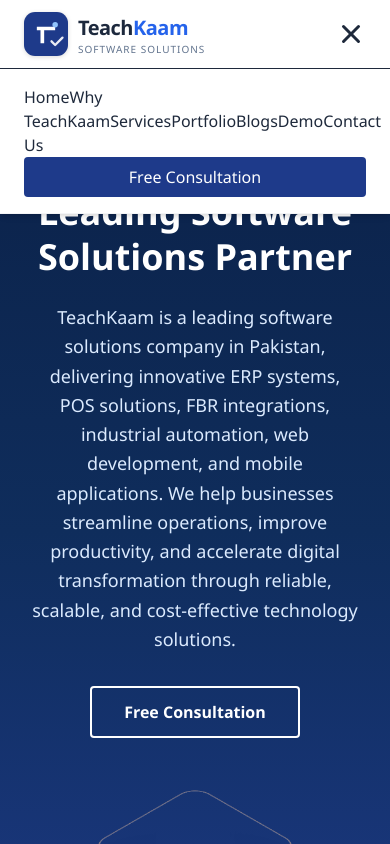
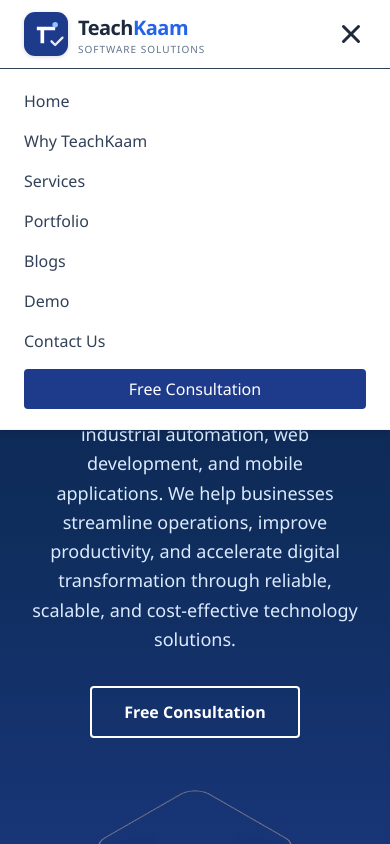
Before and after one commit to RimshaYounas34/Techkaam-website, a React (Vite) app: page / in a window 390 px wide. Both pictures are taken after a click on the element 351 px from the left and 34 px from the top of the page. Shown: the top 844 px of the page. Built offline with nearby package versions, Linux system fonts and the light colour scheme.

Commit message:
Fixed mobile navbar layout and improved UI

```diff
--- a/src/components/Navbar.jsx
+++ b/src/components/Navbar.jsx
@@ -29,9 +29,10 @@
   return (
     <header className="fixed top-0 left-0 w-full z-50">
 
-      {/* Top Bar (hidden on mobile) */}
+      {/* TOP BAR */}
       <div className="bg-black text-white text-sm hidden md:block">
         <div className="max-w-7xl mx-auto px-6 py-2 flex justify-between items-center">
+
           <div className="flex items-center gap-3 text-gray-400">
             {socialLinks.map(({ href, label, Icon }) => (
               <a key={label} href={href} target="_blank" rel="noopener noreferrer">
@@ -50,22 +51,24 @@
               <span>Call</span>
             </a>
           </div>
+
         </div>
       </div>
 
-      {/* Main Nav */}
+      {/* MAIN NAV */}
       <nav className="bg-white shadow-md border-b border-gray-100">
         <div className="max-w-7xl mx-auto px-6 py-3 flex justify-between items-center">
 
+          {/* Logo */}
           <Logo variant="dark" />
 
-          {/* Desktop Menu */}
+          {/* DESKTOP MENU */}
           <div className="hidden lg:flex items-center gap-7">
 
             <Link to="/" className={navLink}>Home</Link>
             <Link to="/about" className={navLink}>Why TeachKaam</Link>
 
-            {/* Services Dropdown */}
+            {/* SERVICES */}
             <div
               className="relative"
               onMouseEnter={() => setShowServices(true)}
@@ -77,7 +80,8 @@
 
               {showServices && (
                 <div className="absolute top-full left-0 w-96 bg-white border rounded-lg shadow-xl p-5 z-[9999]">
-                  <ul className="space-y-3 text-sm">
+                  <ul className="space-y-3 text-sm text-slate-700">
+
                     <li><Link to="/pos-system">Cloud POS System</Link></li>
                     <li><Link to="/fbr-integration">FBR Integration</Link></li>
                     <li><Link to="/pra-integration">PRA Integration</Link></li>
@@ -88,6 +92,7 @@
                     <li><Link to="/app-development">App Development</Link></li>
                     <li><Link to="/whatsapp-api">WhatsApp API Integration</Link></li>
                     <li><Link to="/email-api">Email API Integration</Link></li>
+
                   </ul>
                 </div>
               )}
@@ -104,19 +109,22 @@
             >
               Free Consultation
             </Link>
+
           </div>
 
-          {/* Mobile Menu Icon */}
-          <div className="lg:hidden text-3xl cursor-pointer"
+          {/* MOBILE ICON */}
+          <div
+            className="lg:hidden text-3xl cursor-pointer"
             onClick={() => setMobileOpen(!mobileOpen)}
           >
             {mobileOpen ? <HiX /> : <HiOutlineMenu />}
           </div>
+
         </div>
 
-        {/* Mobile Menu */}
+        {/* MOBILE MENU */}
         {mobileOpen && (
-          <div className="lg:hidden bg-white border-t px-6 py-4 space-y-4">
+          <div className="lg:hidden bg-white border-t px-6 py-5 flex flex-col gap-4 text-slate-700 font-medium">
 
             <Link onClick={() => setMobileOpen(false)} to="/">Home</Link>
             <Link onClick={() => setMobileOpen(false)} to="/about">Why TeachKaam</Link>
@@ -129,12 +137,14 @@
             <Link
               to="/try-now"
               onClick={() => setMobileOpen(false)}
-              className="block bg-brand-700 text-white px-4 py-2 rounded text-center"
+              className="bg-brand-700 text-white px-4 py-2 rounded text-center"
             >
               Free Consultation
             </Link>
+
           </div>
         )}
+
       </nav>
     </header>
   );
```
